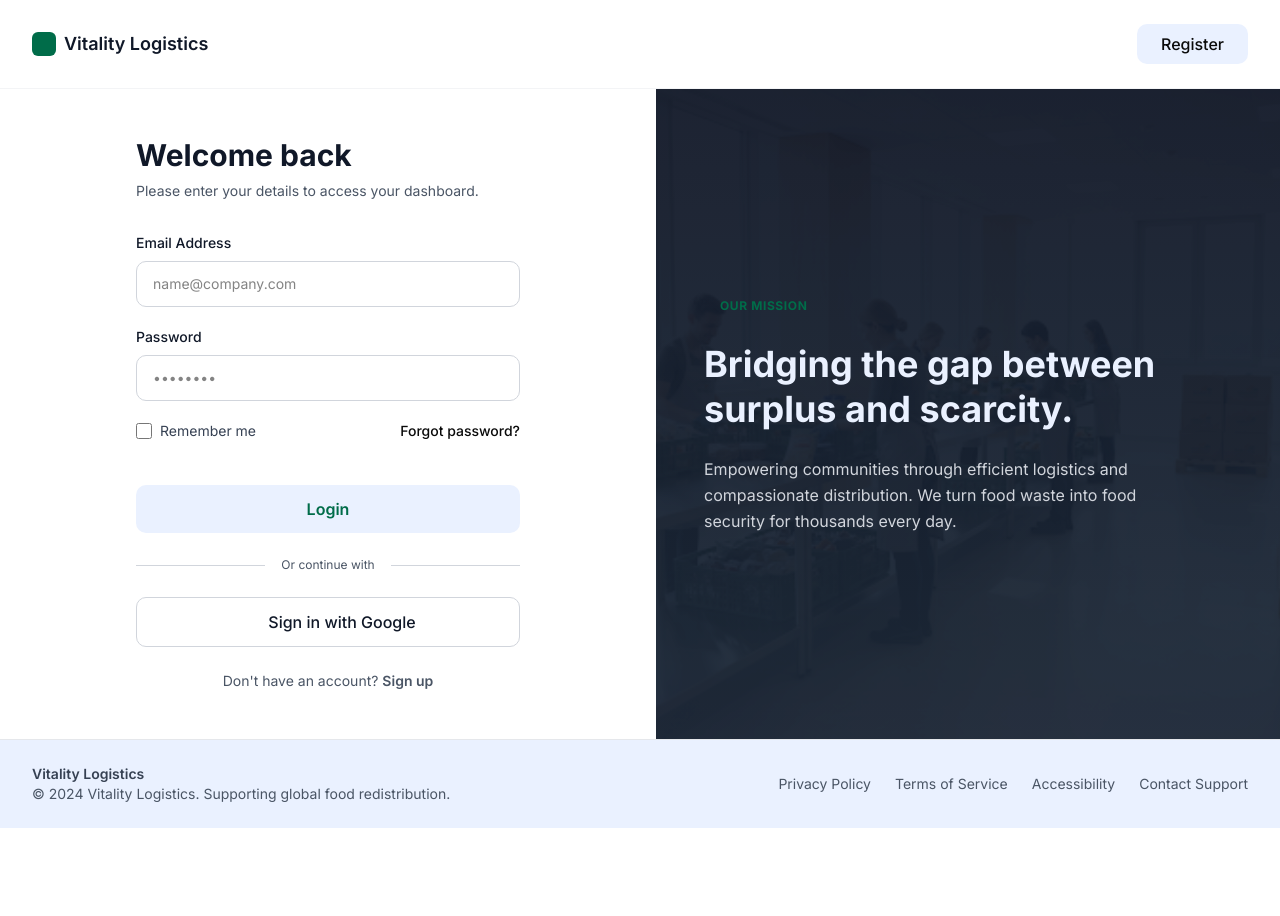
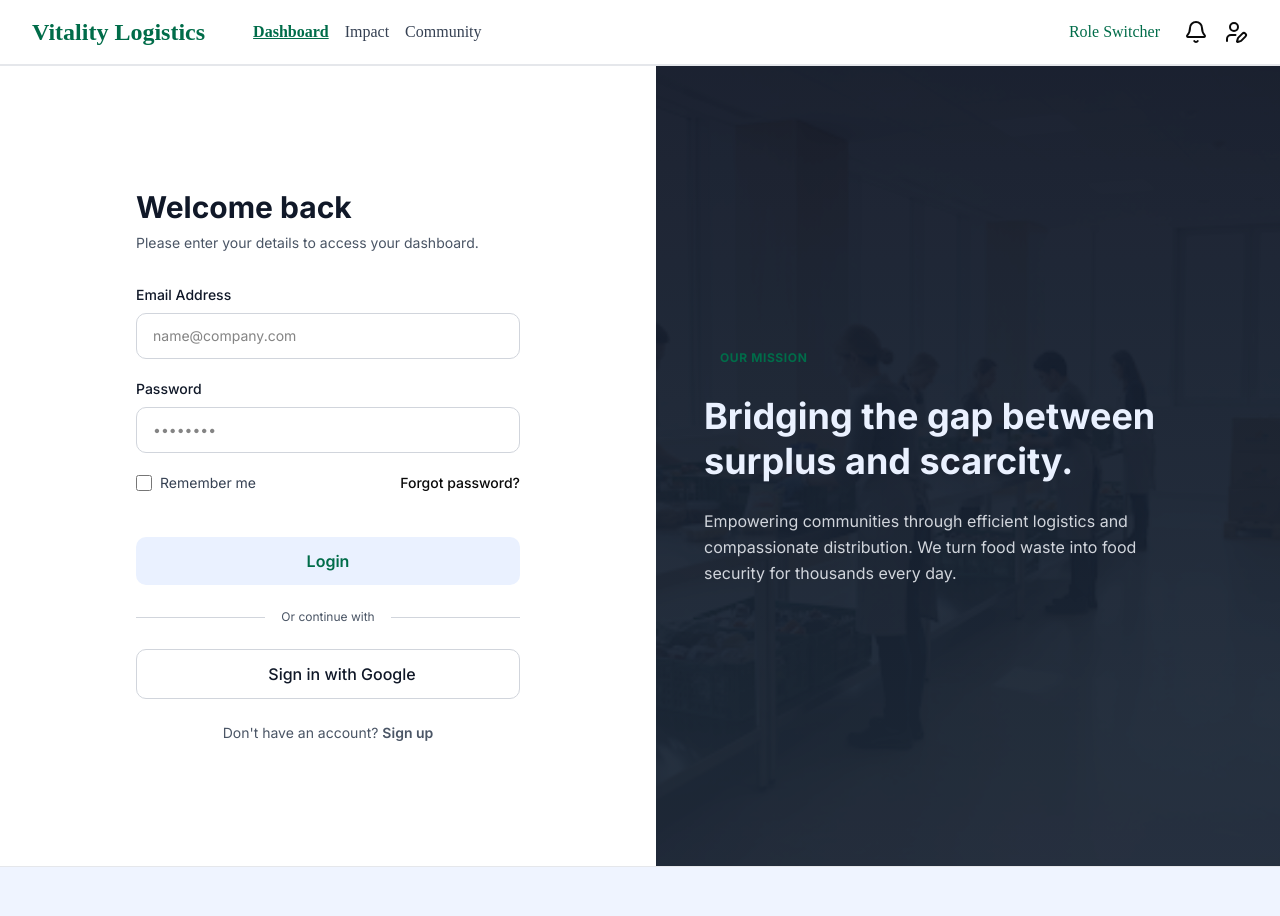
Before and after one commit to KeshavGopalak/food-donation_fe, a Next.js app: page /login in a window 1280 px wide. Shown: the top 916 px of the page. Before the commit the page ends 828 px from the top, so only its background shows below. Built offline with nearby package versions, Linux system fonts and the light colour scheme.

Commit message:
Added a layout for all pages (Footer and Navbar)

```diff
--- /dev/null
+++ b/app/login/layout.tsx
@@ -0,0 +1,15 @@
+import LoginNav from "@/auth/Nav";
+import LoginFooter from "@/auth/Footer";
+import Login from "./page";
+import Navbar from "@/Home/NavBar";
+import Footer from "@/Home/Footer";
+export default function LoginLayout({children}: {children: React.ReactNode}) {
+    return(
+        <>
+        <Navbar/>
+       {children}
+        <Footer/>
+        </>
+
+    );
+}
--- a/app/login/page.tsx
+++ b/app/login/page.tsx
@@ -2,12 +2,11 @@ import LoginNav from "@/auth/Nav";
 import LoginForm from "@/auth/Form";
 import LoginInfo from "@/auth/Info";
 import LoginFooter from "@/auth/Footer";
-
+import Navbar from "@/Home/NavBar";
 export default function Login() {
   return (
     <div className="font-inter flex min-h-screen flex-col bg-white">
-      {/* Navigation */}
-      <LoginNav />
+
 
       {/* Main Content */}
       <div className="flex flex-1 flex-col lg:flex-row">
@@ -22,8 +21,7 @@ export default function Login() {
         </div>
       </div>
 
-      {/* Footer */}
-      <LoginFooter />
+
     </div>
   );
 }
```
